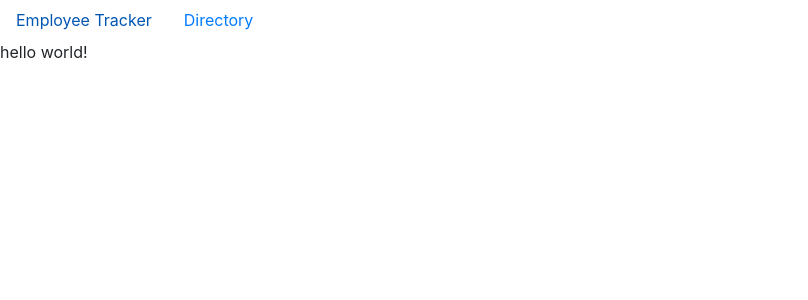
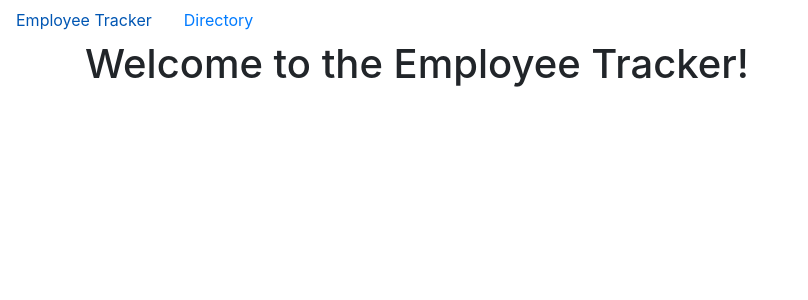
Before and after one commit to RicardoLRjr/Employee-Tracker, a React (Create React App) app in the folder employee-tracker/: page / in a window 1280 px wide. Shown: the top 300 px of the page, without its empty margins (0-808 px from the left). Built offline with nearby package versions, Linux system fonts and the light colour scheme.

Commit message:
added landing page

```diff
--- a/employee-tracker/src/App.js
+++ b/employee-tracker/src/App.js
@@ -3,12 +3,13 @@ import { BrowserRouter as Router, Route } from "react-router-dom";
 import './components/employeedirectory'
 import NavBar from "./components/all/NavBar";
 import EmployeeDirectory from './components/employeedirectory';
+import landing from './containers/landing'
 
 function App() {
   return (
     <Router>
       <NavBar/>
-   <Route exact path="/" component={EmployeeDirectory} />
+   <Route exact path="/" component={landing} />
 </Router>
   );
 }
--- /dev/null
+++ b/employee-tracker/src/containers/landing.js
@@ -0,0 +1,15 @@
+import React from 'react';
+
+const landing = () => {
+    return (
+        <div className="container">
+            <div className="row">
+                <div class="col">
+                    <h1>Welcome to the Employee Tracker!</h1>
+                </div>
+            </div>
+        </div>
+    );
+};
+
+export default landing;
```
Also changed, not shown: employee-tracker/src/containers/Employees/Employee.js (added), employee-tracker/src/containers/Employees/EmployeeList.js (added).
